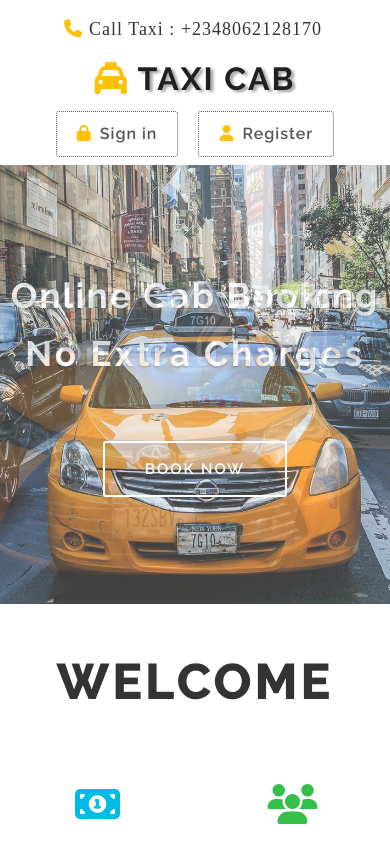
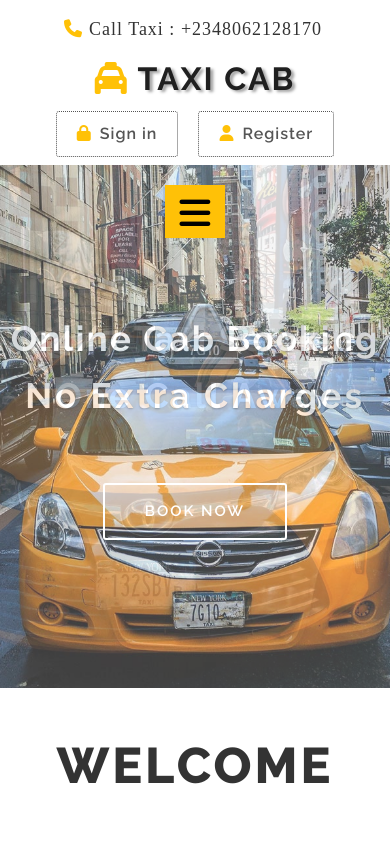
Before and after one commit to Cyber9jaDev/Car-Booking-System, a React (Vite) app in the folder client/: page / in a window 390 px wide. Shown: the top 844 px of the page. Built offline with nearby package versions, Linux system fonts and the light colour scheme.

Commit message:
added mobile responsive menu

```diff
--- a/client/src/components/users/Banner.tsx
+++ b/client/src/components/users/Banner.tsx
@@ -1,28 +1,32 @@
 import { NavLink } from "react-router-dom";
 import '../../sass/banner.scss';
 import ReactSlider from "./Slider";
+import { useState } from "react";
 
 const Banner = () => {
+  const [showMenu, setShowMenu] = useState<boolean>(false);
 
   return (
     <section id="banner">
+      <div onClick={() => setShowMenu(!showMenu)} className="menu">
+        <i className={`fa-solid ${showMenu ? 'fa-xmark' : 'fa-bars'}`}></i>
+      </div>
       <header>
-        <nav>
+        <nav className={showMenu ? `active` : ''}>
           <ul>
-            <li className="nav-item">
-              {/* <NavLink className="nav-link active" to="/">Home</NavLink> */}
+            <li onClick={() => setShowMenu(false)} className="nav-item">
               <NavLink className={({isActive, isPending}) => isPending ? 'nav-link' : isActive ? 'nav-link active' : 'nav-link'} to="/">Home</NavLink>
             </li>
-            <li className="nav-item">
+            <li onClick={() => setShowMenu(false)} className="nav-item">
               <NavLink className={({isActive, isPending}) => isPending ? 'nav-link' : isActive ? 'nav-link active' : 'nav-link'} to="/about">About</NavLink>
             </li>
-            <li className="nav-item">
+            <li onClick={() => setShowMenu(false)} className="nav-item">
               <NavLink className={({isActive, isPending}) => isPending ? 'nav-link' : isActive ? 'nav-link active' : 'nav-link'} to="/services">Services</NavLink>
             </li>
-            <li className="nav-item">
+            <li onClick={() => setShowMenu(false)} className="nav-item">
               <NavLink className={({isActive, isPending}) => isPending ? 'nav-link' : isActive ? 'nav-link active' : 'nav-link'} to="/booking">Booking</NavLink>
             </li>
-            <li className="nav-item">
+            <li onClick={() => setShowMenu(false)} className="nav-item">
               <NavLink className={({isActive, isPending}) => isPending ? 'nav-link' : isActive ? 'nav-link active' : 'nav-link'} to="/contact">Contact</NavLink>
             </li>
           </ul>
--- a/client/src/sass/banner.scss
+++ b/client/src/sass/banner.scss
@@ -3,6 +3,10 @@
   min-height: calc(100vh - 70px) !important;
   max-height: calc(100vh - 70px) !important;
   height: 100%;
+
+  .menu{
+    display: none;
+  }
 
   nav{
     padding-top: 1.5em;
@@ -11,7 +15,7 @@
   nav > ul{
     display: flex;
     justify-content: center;
-    width: 100%;
+    padding-left: 0;
   }
 
   nav > ul > li {
@@ -43,6 +47,7 @@
     top: 0 !important;
     width: 100% !important;
     left: 0 !important;
+    z-index: -1;
   }
 
   .wrapper{
@@ -105,16 +110,58 @@
 
 
   @media screen and (max-width: 768px){
-    min-height: 52vh !important;
-    max-height: 52vh !important;
+    min-height: 62vh !important;
+    max-height: 62vh !important;
+
+    .menu{
+      position: relative;
+      top: 20px;
+      padding: 10px 0 5px 0 !important;
+      z-index: 1 !important;
+      display: block;
+      text-align: center;
+      background-color: #ffc107;
+      width: 60px;
+      margin: 0 auto;
+      cursor: pointer;
+    }
+
+    .menu > i{
+      color: black;
+      font-size: 2.2em;
+    }
 
     nav{
-      display: none;
+      background-color: rgba(0, 0, 0, 0.8);
+      position: absolute !important;
+      width: 100%;
+      left: -100%;
+      transition: left 1s ease-in-out;
+      top: 80px;
+    }
+
+    nav.active{
+      left: 0 !important;
+      display: block !important;
+      top: 80px;
+    }
+
+    nav > ul{
+      flex-direction: column;
+    }
+
+    nav > ul > li{
+      margin: 10px auto;
+      width: 180px;
+    }
+
+    nav > ul > li > .nav-link{
+      text-align: center;
     }
 
     .wrapper{
-      min-height: 52vh !important;
-      max-height: 52vh !important;
+      min-height: 62vh !important;
+      max-height: 62vh !important;
     }
 
     .banner-info h4, .banner-info h5 {
--- a/client/src/sass/topnav.css
+++ b/client/src/sass/topnav.css
@@ -2,6 +2,7 @@
   background: #fff;
   position: relative;
   padding: .5em 2em;
+  z-index: 999 !important;
 }
 
 .nav-link{
```
